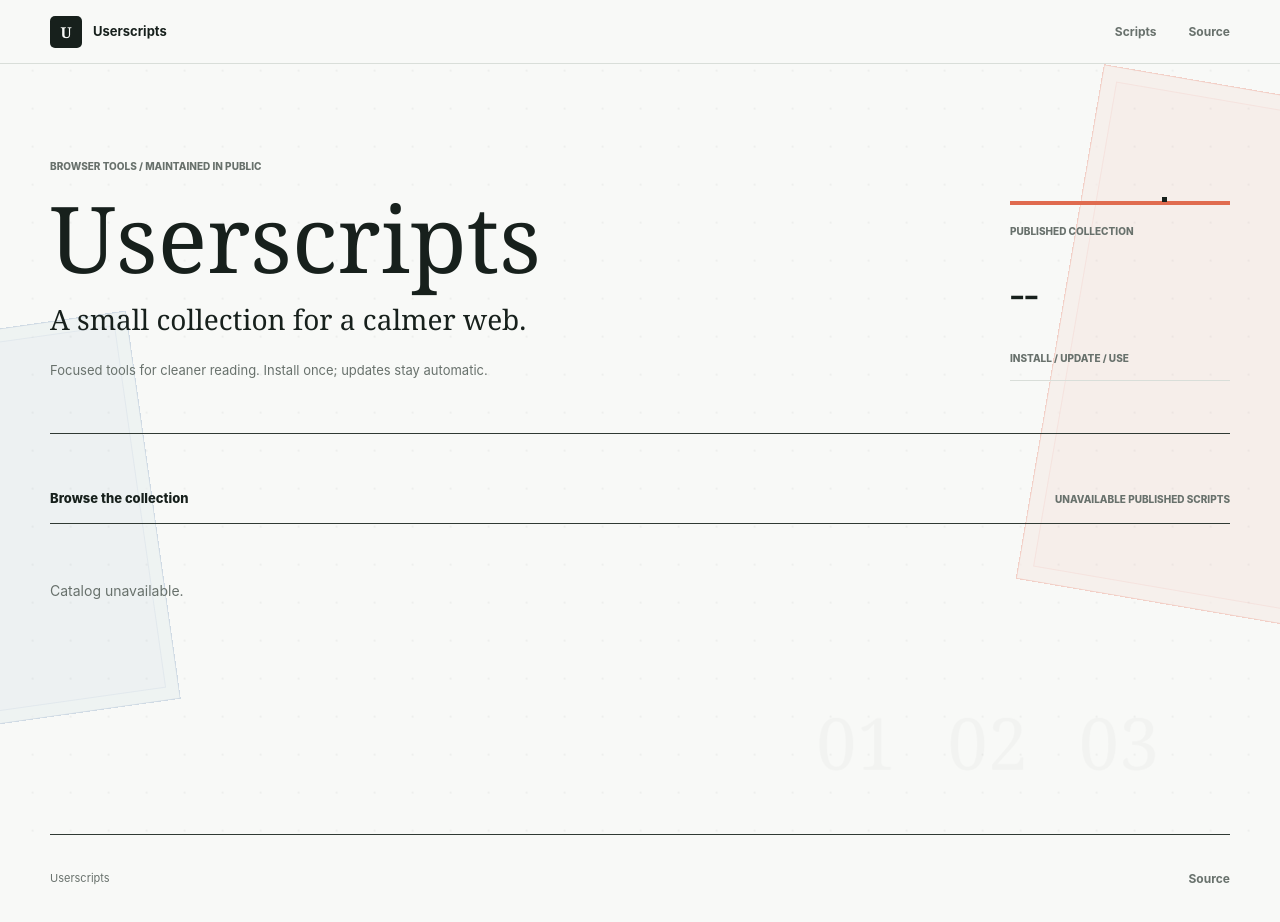
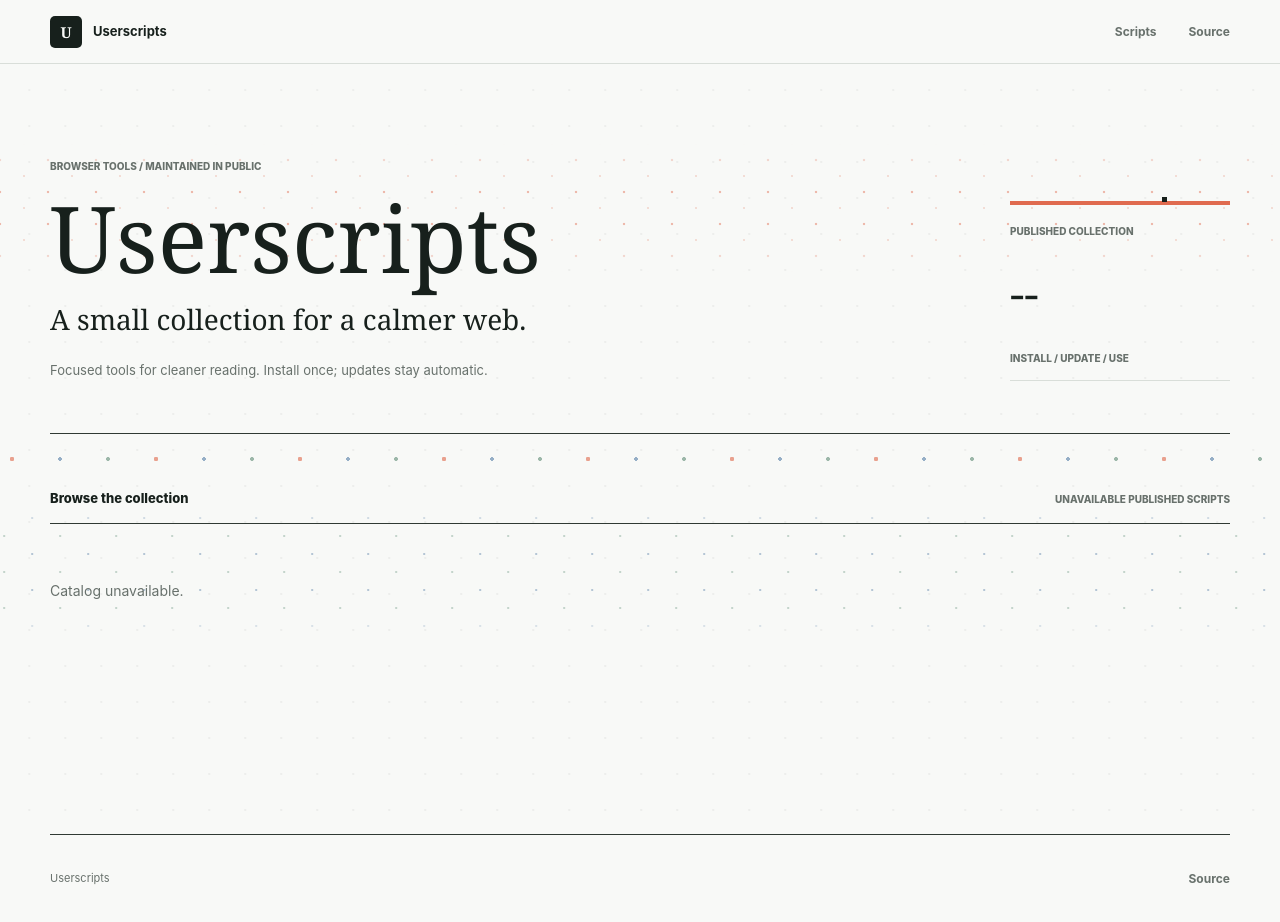
Before and after one commit to ZhangNingYA/userscripts, a website: page site/index.html in a window 1280 px wide. Drawn offline with Linux system fonts and the light colour scheme; no server answers.

Commit message:
replace ambient sheets with moving dot streams

```diff
--- a/site/assets/styles.css
+++ b/site/assets/styles.css
@@ -27,29 +27,32 @@ html {
 html::before {
   content: "";
   position: fixed;
-  inset: -38px;
+  inset: -36px -72px;
   z-index: 0;
   pointer-events: none;
-  background-image: radial-gradient(circle, rgba(23, 32, 28, .045) .75px, transparent .88px);
-  background-size: 38px 38px;
-  animation: paper-drift 14s linear infinite;
+  background-image: radial-gradient(circle, rgba(23, 32, 28, .052) .7px, transparent .86px);
+  background-size: 36px 36px;
+  animation: dot-field-right 16s linear infinite;
   will-change: transform;
 }
 
 html::after {
-  content: "01  02  03";
+  content: "";
   position: fixed;
-  right: 8vw;
-  bottom: 2vh;
+  top: 18vh;
+  left: -56px;
   z-index: 0;
+  width: calc(100% + 112px);
+  height: 128px;
   pointer-events: none;
-  color: rgba(23, 32, 28, .028);
-  font-family: var(--serif);
-  font-size: 72px;
-  line-height: 1;
-  white-space: nowrap;
-  word-spacing: 32px;
-  animation: folio-drift 32s linear infinite;
+  background-image:
+    radial-gradient(circle, rgba(224, 107, 79, .45) 0 1.3px, transparent 1.6px),
+    radial-gradient(circle, rgba(224, 107, 79, .2) 0 .75px, transparent 1px);
+  background-position: 0 0, 24px 16px;
+  background-size: 48px 32px;
+  -webkit-mask-image: linear-gradient(to bottom, transparent, #000 24%, #000 76%, transparent);
+  mask-image: linear-gradient(to bottom, transparent, #000 24%, #000 76%, transparent);
+  animation: dot-stream-left 15s linear infinite;
   will-change: transform;
 }
 
@@ -71,34 +74,42 @@ body {
 body::before {
   content: "";
   position: fixed;
-  top: 10vh;
-  right: -190px;
+  right: auto;
+  bottom: 20vh;
+  left: -64px;
   z-index: 0;
-  width: 380px;
-  height: 520px;
+  width: calc(100% + 128px);
+  height: 140px;
   pointer-events: none;
-  background: rgba(224, 107, 79, .075);
-  border: 1px solid rgba(224, 107, 79, .24);
-  box-shadow: inset 0 0 0 14px rgba(248, 249, 247, .55), inset 0 0 0 15px rgba(224, 107, 79, .08);
-  transform: rotate(7deg);
-  animation: ambient-drift 22s linear infinite;
+  background-image:
+    radial-gradient(circle, rgba(79, 120, 163, .4) 0 1.2px, transparent 1.5px),
+    radial-gradient(circle, rgba(78, 128, 104, .3) 0 .9px, transparent 1.2px);
+  background-position: 0 0, 28px 18px;
+  background-size: 56px 36px;
+  -webkit-mask-image: linear-gradient(to bottom, transparent, #000 22%, #000 78%, transparent);
+  mask-image: linear-gradient(to bottom, transparent, #000 22%, #000 78%, transparent);
+  animation: dot-stream-right 23s linear infinite;
   will-change: transform;
 }
 
 body::after {
   content: "";
   position: fixed;
-  left: -145px;
-  bottom: 7vh;
+  top: 56vh;
+  right: auto;
+  bottom: auto;
+  left: -144px;
   z-index: 0;
-  width: 280px;
-  height: 390px;
+  width: calc(100% + 288px);
+  height: 22px;
   pointer-events: none;
-  background: rgba(79, 120, 163, .06);
-  border: 1px solid rgba(79, 120, 163, .19);
-  box-shadow: inset 0 0 0 12px rgba(248, 249, 247, .56), inset 0 0 0 13px rgba(79, 120, 163, .07);
-  transform: rotate(-11deg);
-  animation: ambient-drift-reverse 27s linear infinite;
+  background-image:
+    radial-gradient(circle, rgba(224, 107, 79, .62) 0 2px, transparent 2.4px),
+    radial-gradient(circle, rgba(79, 120, 163, .58) 0 1.7px, transparent 2.1px),
+    radial-gradient(circle, rgba(78, 128, 104, .54) 0 1.8px, transparent 2.2px);
+  background-position: 0 center, 48px center, 96px center;
+  background-size: 144px 22px;
+  animation: signal-dots-left 12s linear infinite;
   will-change: transform;
 }
 
@@ -720,54 +731,27 @@ footer {
   }
 }
 
-@keyframes paper-drift {
+@keyframes dot-field-right {
   to {
-    transform: translate3d(38px, 38px, 0);
+    transform: translate3d(36px, 0, 0);
   }
 }
 
-@keyframes ambient-drift {
-  0%, 100% {
-    transform: translate3d(0, 0, 0) rotate(7deg);
-  }
-  25% {
-    transform: translate3d(-34px, 14px, 0) rotate(10deg);
-  }
-  50% {
-    transform: translate3d(-46px, 48px, 0) rotate(14deg);
-  }
-  75% {
-    transform: translate3d(-10px, 34px, 0) rotate(11deg);
+@keyframes dot-stream-left {
+  to {
+    transform: translate3d(-48px, 0, 0);
   }
 }
 
-@keyframes ambient-drift-reverse {
-  0%, 100% {
-    transform: translate3d(0, 0, 0) rotate(-11deg);
-  }
-  25% {
-    transform: translate3d(24px, -32px, 0) rotate(-7deg);
-  }
-  50% {
-    transform: translate3d(48px, -12px, 0) rotate(-3deg);
-  }
-  75% {
-    transform: translate3d(20px, 20px, 0) rotate(-6deg);
+@keyframes dot-stream-right {
+  to {
+    transform: translate3d(56px, 0, 0);
   }
 }
 
-@keyframes folio-drift {
-  0%, 100% {
-    transform: translate3d(0, 0, 0);
-  }
-  25% {
-    transform: translate3d(-30px, -10px, 0);
-  }
-  50% {
-    transform: translate3d(-56px, 4px, 0);
-  }
-  75% {
-    transform: translate3d(-22px, 14px, 0);
+@keyframes signal-dots-left {
+  to {
+    transform: translate3d(-144px, 0, 0);
   }
 }
 
@@ -840,23 +824,28 @@ footer {
 
 @media (max-width: 560px) {
   html::after {
-    display: none;
+    top: 15vh;
+    height: 96px;
+    opacity: .82;
   }
 
   body::before {
-    top: 14vh;
-    right: -295px;
-    width: 330px;
-    height: 460px;
-    opacity: .9;
+    right: auto;
+    bottom: 24vh;
+    left: -64px;
+    width: calc(100% + 128px);
+    height: 104px;
+    opacity: .8;
   }
 
   body::after {
-    left: -250px;
-    bottom: 8vh;
-    width: 280px;
-    height: 370px;
-    opacity: .85;
+    top: 60vh;
+    right: auto;
+    bottom: auto;
+    left: -144px;
+    width: calc(100% + 288px);
+    height: 18px;
+    opacity: .78;
   }
 
   .topbar {
--- a/site/index.html
+++ b/site/index.html
@@ -5,7 +5,7 @@
   <meta name="viewport" content="width=device-width,initial-scale=1">
   <meta name="description" content="Focused browser userscripts.">
   <title>Userscripts</title>
-  <link rel="stylesheet" href="./assets/styles.css?v=24">
+  <link rel="stylesheet" href="./assets/styles.css?v=25">
 </head>
 <body>
   <header class="topbar">
--- a/tools/build-site.mjs
+++ b/tools/build-site.mjs
@@ -106,7 +106,7 @@ function detailPage(script, index) {
   <meta name="viewport" content="width=device-width,initial-scale=1">
   <meta name="description" content="${escapeHtml(script.description)}">
   <title>${escapeHtml(script.name)} - Userscripts</title>
-  <link rel="stylesheet" href="../../assets/styles.css?v=24">
+  <link rel="stylesheet" href="../../assets/styles.css?v=25">
 </head>
 <body>
   <header class="topbar"><div class="topbar-inner"><a class="wordmark" href="../../"><span class="brand-mark" aria-hidden="true">U</span><strong class="wordmark-title">Userscripts</strong></a><nav class="topnav" aria-label="Primary navigation"><a href="../../#catalog">Scripts</a><a href="https://github.com/ZhangNingYA/userscripts">Source</a></nav></div></header>
```
